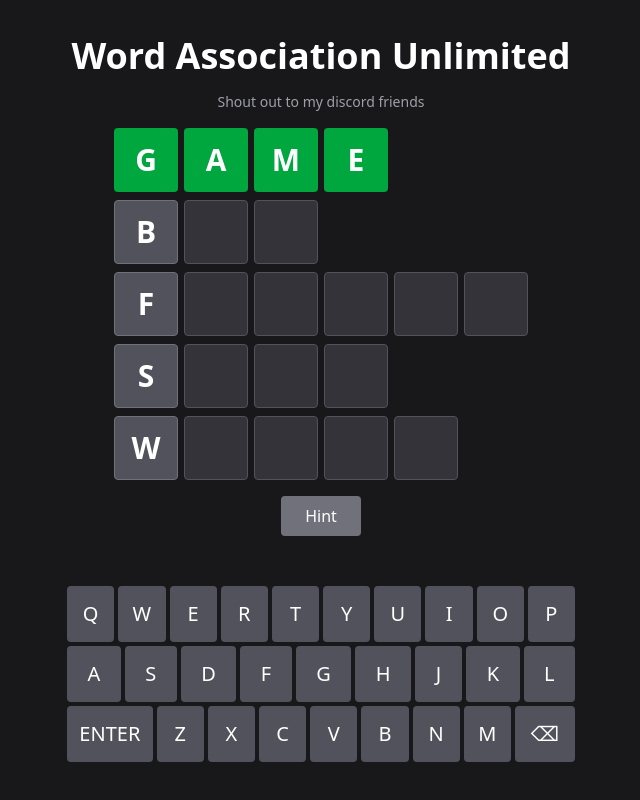
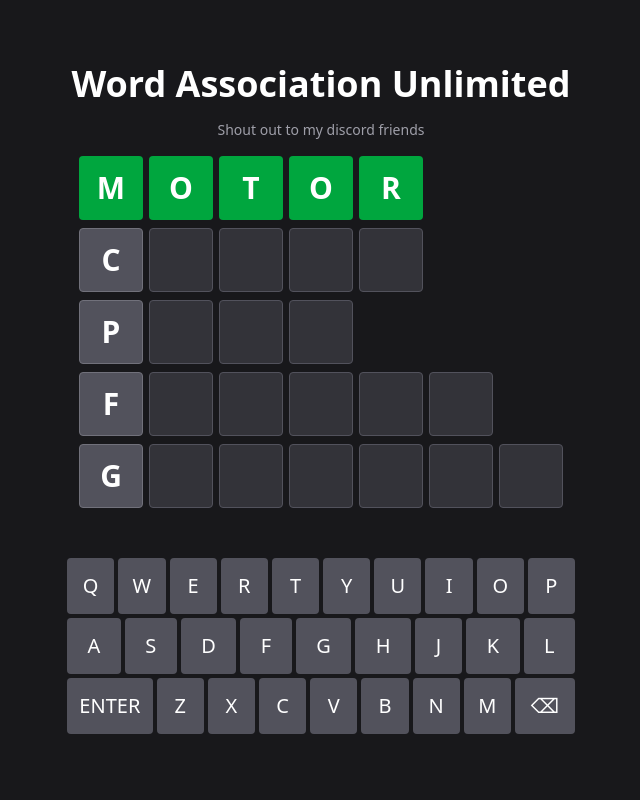
Before and after one commit to stormynight9/word-association-unlimited, a Next.js app: page / in a window 1280 px wide. Shown: the whole page, without its empty margins (319-959 px from the left). Built offline with nearby package versions, Linux system fonts and the light colour scheme.

Commit message:
remove hint and add daily sentence

```diff
--- a/src/app/page.tsx
+++ b/src/app/page.tsx
@@ -3,9 +3,18 @@
 import { useCallback, useEffect, useMemo, useState } from 'react'
 import { WORDLIST } from '../constants'
 
-// Helper function to pick a random item from an array
-function getRandomItem<T>(array: T[]): T {
-    return array[Math.floor(Math.random() * array.length)]
+// Get the same word sequence for the same day
+function getDailySequence(): string[] {
+    const today = new Date()
+    const startOfYear = new Date(today.getFullYear(), 0, 1)
+    const dayOfYear =
+        Math.floor(
+            (today.getTime() - startOfYear.getTime()) / (1000 * 60 * 60 * 24)
+        ) + 1
+
+    // Use day of year as direct index, wrapping around if needed
+    const index = (dayOfYear - 1) % WORDLIST.length
+    return WORDLIST[index]
 }
 
 const RevealedLetterTile = ({ letter }: { letter: string }) => (
@@ -14,7 +23,7 @@ const RevealedLetterTile = ({ letter }: { letter: string }) => (
     </div>
 )
 
-const HintLetterTile = ({
+const FirstLetterTile = ({
     letter,
     className = '',
 }: {
@@ -178,9 +187,6 @@ export default function WordAssociationGame() {
     const [feedback, setFeedback] = useState('')
     const [isErrorFlash, setIsErrorFlash] = useState(false)
     const [showConfetti, setShowConfetti] = useState(false)
-    const [revealedByHintIndices, setRevealedByHintIndices] = useState<
-        Set<number>
-    >(new Set())
 
     const handleInputChange = useCallback(
         (index: number, value: string) => {
@@ -228,7 +234,6 @@ export default function WordAssociationGame() {
             const newCurrentWordIndex = currentWordIndex + 1
             setCurrentWordIndex(newCurrentWordIndex)
             setFeedback('')
-            setRevealedByHintIndices(new Set())
             if (newCurrentWordIndex < currentWordSequence.length - 1) {
                 const nextWordToSetUp =
                     currentWordSequence[newCurrentWordIndex + 1]
@@ -249,29 +254,22 @@ export default function WordAssociationGame() {
         } else {
             setIsErrorFlash(true)
             setTimeout(() => setIsErrorFlash(false), 500)
-            setUserInput((prevInput) =>
-                prevInput.map(
-                    (char, index) =>
-                        revealedByHintIndices.has(index) ? char : '' // Keep hinted letters, clear others
+            setUserInput(
+                Array(wordToGuess.length > 0 ? wordToGuess.length - 1 : 0).fill(
+                    ''
                 )
             )
             setTimeout(() => document.getElementById('input-0')?.focus(), 0)
         }
-    }, [
-        currentWordIndex,
-        currentWordSequence,
-        userInput,
-        revealedByHintIndices,
-    ])
+    }, [currentWordIndex, currentWordSequence, userInput])
 
     const initializeGame = useCallback(() => {
-        const newSequence = getRandomItem(WORDLIST)
+        const newSequence = getDailySequence() // Use daily sequence instead of random
         setCurrentWordSequence(newSequence)
         setCurrentWordIndex(0)
         setFeedback('')
         setIsErrorFlash(false)
         setShowConfetti(false)
-        setRevealedByHintIndices(new Set())
         if (newSequence.length > 1 && newSequence[1]) {
             setUserInput(
                 Array(
@@ -288,75 +286,9 @@ export default function WordAssociationGame() {
         initializeGame()
     }, [initializeGame])
 
-    const handleRequestHint = useCallback(() => {
-        const wordToGuessString = currentWordSequence[currentWordIndex + 1]
-        if (!wordToGuessString) return
-
-        let hintGiven = false
-        let hintedInputIndex = -1 // To store the index of the input that got the hint
-        const newUserInput = [...userInput]
-
-        // Always find the first available empty slot from left-to-right that hasn't been hinted yet.
-        for (let i = 0; i < userInput.length; i++) {
-            if (userInput[i] === '' && !revealedByHintIndices.has(i)) {
-                const correctLetter = wordToGuessString[i + 1]?.toUpperCase() // +1 because wordToGuessString includes the leading visible hint
-                if (correctLetter) {
-                    newUserInput[i] = correctLetter
-                    setRevealedByHintIndices((prev) => new Set(prev).add(i))
-                    hintGiven = true
-                    hintedInputIndex = i
-                    break // Reveal only one letter per click
-                }
-            }
-        }
-
-        if (hintGiven) {
-            setUserInput(newUserInput)
-            // Focus logic after a hint is successfully given:
-            // Try to focus the next available empty slot that is not hinted.
-            // If none, focus the slot that was just hinted (if it's the last one to fill).
-            let nextFocusIndex = -1
-            for (let i = 0; i < newUserInput.length; i++) {
-                if (newUserInput[i] === '' && !revealedByHintIndices.has(i)) {
-                    nextFocusIndex = i
-                    break
-                }
-            }
-
-            if (nextFocusIndex !== -1) {
-                setTimeout(
-                    () =>
-                        document
-                            .getElementById(`input-${nextFocusIndex}`)
-                            ?.focus(),
-                    0
-                )
-            } else if (hintedInputIndex !== -1) {
-                // If no other empty un-hinted slot, focus the one just hinted (especially if it completes the word visually)
-                setTimeout(
-                    () =>
-                        document
-                            .getElementById(`input-${hintedInputIndex}`)
-                            ?.focus(),
-                    0
-                )
-            }
-        }
-    }, [
-        currentWordSequence,
-        currentWordIndex,
-        userInput,
-        revealedByHintIndices,
-    ])
-
     // Handlers for Virtual Keyboard
     const handleVirtualKeyPress = useCallback(
         (key: string) => {
-            const firstEmptyIndex = userInput.findIndex(
-                (char) =>
-                    char === '' &&
-                    !revealedByHintIndices.has(userInput.indexOf(char))
-            )
             const firstTrulyEmptyIndex = userInput.findIndex(
                 (char) => char === ''
             )
@@ -364,7 +296,7 @@ export default function WordAssociationGame() {
                 handleInputChange(firstTrulyEmptyIndex, key)
             }
         },
-        [userInput, handleInputChange, revealedByHintIndices]
+        [userInput, handleInputChange]
     )
 
     const handleVirtualBackspacePress = useCallback(() => {
@@ -372,7 +304,7 @@ export default function WordAssociationGame() {
             const newUserInput = [...prevUserInput]
             let lastFilledIndex = -1
             for (let i = newUserInput.length - 1; i >= 0; i--) {
-                if (newUserInput[i] !== '' && !revealedByHintIndices.has(i)) {
+                if (newUserInput[i] !== '') {
                     lastFilledIndex = i
                     break
                 }
@@ -391,7 +323,7 @@ export default function WordAssociationGame() {
             }
             return prevUserInput // No change if no character to delete
         })
-    }, [revealedByHintIndices])
+    }, [])
 
     const handleVirtualEnterPress = useCallback(() => {
         handleSubmit()
@@ -402,35 +334,11 @@ export default function WordAssociationGame() {
         const handleGlobalKeyDown = (event: KeyboardEvent) => {
             if (showConfetti) return // Don't process game input if confetti is showing
 
-            // Check if the event target is an input, button, or textarea to avoid interfering with other controls if any were added
-            const targetNodeName = (event.target as HTMLElement)?.nodeName
-            if (
-                targetNodeName === 'INPUT' ||
-                targetNodeName === 'BUTTON' ||
-                targetNodeName === 'TEXTAREA'
-            ) {
-                // If focus is on an actual input or button, let its own handlers (if any) or default behavior work primarily
-                // Our inputs are readOnly, so this check is more for future-proofing or if other interactive elements are added.
-                // For this game, specifically, we want global keys to work even if input is focused, so we might refine this.
-                // For now, let's assume readOnly inputs don't need this check to be too strict.
-            }
-
             const key = event.key.toUpperCase()
 
             if (key.length === 1 && key >= 'A' && key <= 'Z') {
                 event.preventDefault()
-                // Prevent typing if all inputs are full or if the next available slot is a hint that shouldn't be overwritten
-                const firstEmptyIdx = userInput.findIndex((char) => char === '')
-                if (
-                    firstEmptyIdx !== -1 &&
-                    !revealedByHintIndices.has(firstEmptyIdx)
-                ) {
-                    handleVirtualKeyPress(key)
-                } else if (firstEmptyIdx === -1 && userInput.includes('')) {
-                    // This case means there are empty slots but they might be hinted, let's re-check logic for handleVirtualKeyPress
-                    // For now, let physical keyboard call the same virtual key press.
-                    handleVirtualKeyPress(key)
-                }
+                handleVirtualKeyPress(key)
             } else if (event.key === 'Backspace') {
                 event.preventDefault()
                 handleVirtualBackspacePress()
@@ -449,28 +357,11 @@ export default function WordAssociationGame() {
         handleVirtualKeyPress,
         handleVirtualBackspacePress,
         handleVirtualEnterPress,
-        userInput,
-        revealedByHintIndices,
     ])
 
     if (currentWordSequence.length === 0) {
         return <div>Loading game...</div>
     }
-
-    // Determine if hint button should be disabled
-    let hintButtonDisabled = true
-    const activeWordToGuess = currentWordSequence[currentWordIndex + 1]
-    if (activeWordToGuess) {
-        if (
-            userInput.some(
-                (char, index) =>
-                    char === '' && !revealedByHintIndices.has(index)
-            )
-        ) {
-            hintButtonDisabled = false
-        }
-    }
-    if (!activeWordToGuess) hintButtonDisabled = true // Also disable if no active word
 
     return (
         <div className='relative flex min-h-screen flex-col items-center justify-center overflow-hidden bg-zinc-900 p-4 text-white'>
@@ -507,7 +398,7 @@ export default function WordAssociationGame() {
                                     const showError = isErrorFlash
                                     if (letterIndex === 0) {
                                         return (
-                                            <HintLetterTile
+                                            <FirstLetterTile
                                                 key={letterIndex}
                                                 letter={letter}
                                                 className={
@@ -546,7 +437,7 @@ export default function WordAssociationGame() {
                                     // Future words (show hint and placeholders)
                                     if (letterIndex === 0) {
                                         return (
-                                            <HintLetterTile
+                                            <FirstLetterTile
                                                 key={letterIndex}
                                                 letter={letter}
                                             />
@@ -563,14 +454,6 @@ export default function WordAssociationGame() {
                     </div>
                 ))}
             </div>
-
-            <button
-                onClick={handleRequestHint}
-                disabled={hintButtonDisabled}
-                className='z-10 mb-4 rounded bg-zinc-500 px-6 py-2 text-base font-medium text-white hover:bg-zinc-400 focus:ring-2 focus:ring-zinc-400 focus:ring-offset-2 focus:ring-offset-zinc-900 focus:outline-none disabled:cursor-not-allowed disabled:bg-zinc-700 disabled:text-zinc-500'
-            >
-                Hint
-            </button>
 
             {feedback && (
                 <p
```
